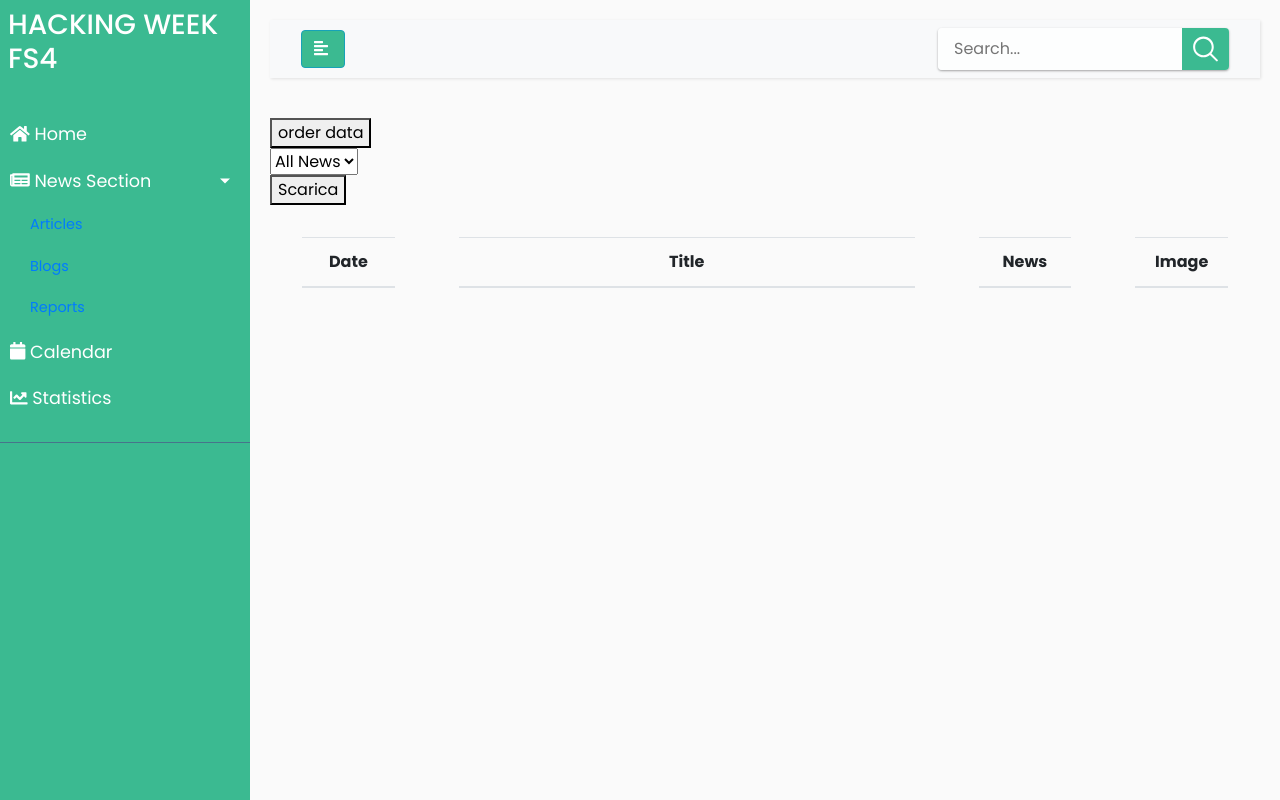
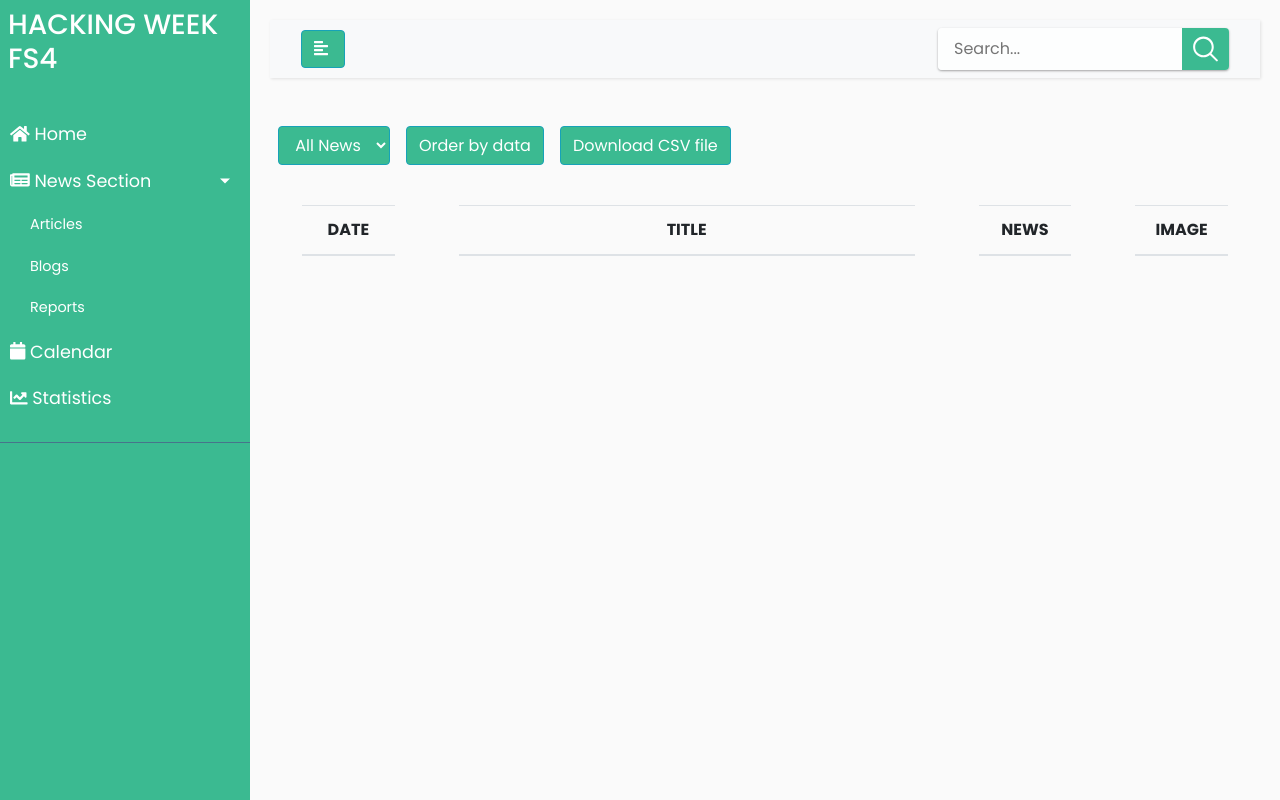
Before and after one commit to samplesamplemic/Hacking_week_challenge, a website: page apiTable.html in a window 1280 px wide. Both pictures are taken after a click on the link "News Section". Drawn offline with nearby package versions, Linux system fonts and the light colour scheme; no server answers.

Commit message:
fix style

```diff
--- a/apiTable.html
+++ b/apiTable.html
@@ -133,21 +133,25 @@
             </div>
           </div>
         </nav>
-        <button class="data-filter">order data</button>
-        <div class="dropdown">
-          <select class="dropdown-content">
-            <option value="qualsiasi">All News</option>
+        <div class="d-flex p-2">
+          <select class="dropdown-content btn btn btn-info">
+            <option value="qualsiasi">
+              All News
+            </option>
           </select>
+          <button class="data-filter btn btn btn-info">Order by data</button>
+          <button class="btn btn btn-info" id="downloadbtn">
+            Download CSV file
+          </button>
         </div>
-        <button id="downloadbtn">Scarica</button>
         <div id="news">
           <table class="table">
             <thead>
               <tr>
-                <th scope="col">Date</th>
-                <th scope="col">Title</th>
-                <th scope="col">News</th>
-                <th scope="col">Image</th>
+                <th scope="col">DATE</th>
+                <th scope="col">TITLE</th>
+                <th scope="col">NEWS</th>
+                <th scope="col">IMAGE</th>
               </tr>
             </thead>
             <tbody></tbody>
--- a/style2.css
+++ b/style2.css
@@ -8,7 +8,6 @@
   --primary-clr: #3bba91;
   --primary-clr-hover: #2e896c;
 }
-
 
 body {
   font-family: "Poppins", sans-serif !important;
@@ -31,7 +30,6 @@ p {
   transition: all 0.3s;
 }
 
-
 .navbar {
   padding: 15px 10px;
   background: #fff;
@@ -47,8 +45,8 @@ p {
   border: none;
 }
 
-.button{
-    background-color: red;
+.button {
+  background-color: red;
 }
 
 .btn-info {
@@ -57,15 +55,6 @@ p {
 
 .btn-info:hover {
   background-color: var(--primary-clr-hover) !important;
-}
-
-.btn-dark {
-  background-color: var(--primary-clr);
-  border: none;
-}
-
-.btn-dark:hover {
-    background-color: var(--primary-clr-hover);
 }
 
 .line {
@@ -177,6 +166,14 @@ span {
   margin-right: 10px;
 }
 
+.list-unstyled li a {
+  color: #fff;
+}
+
+.list-unstyled li a:hover {
+  text-decoration: none;
+}
+
 /* #sidebar ul li.active > a,
 a[aria-expanded="true"] {
   color: #fff;
@@ -233,6 +230,30 @@ a.article:hover {
   padding: 20px;
   min-height: 100vh;
   transition: all 0.3s;
+}
+
+tbody .bla2 {
+  background-color: #3bba91;
+  border: none;
+}
+
+tbody .bla2:hover {
+  background-color: #2e896c;
+}
+
+tbody td a {
+  color: #343a40;
+  /* text-decoration: underline; */
+}
+
+tbody td a:hover {
+  color: #2e896c;
+  font-size: 17px;
+  border-top: none;
+}
+
+.p-2 {
+  gap: 1rem;
 }
 
 /* ---------------------------------------------------
```
Also changed, not shown: apiTable.js (+3 -4 lines).
